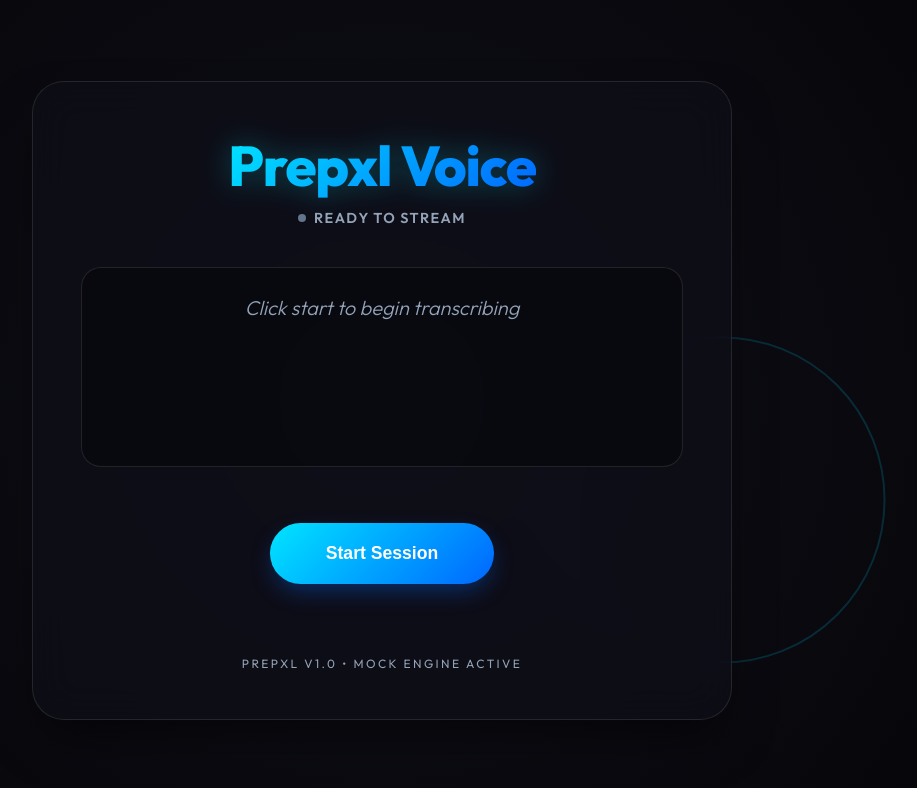
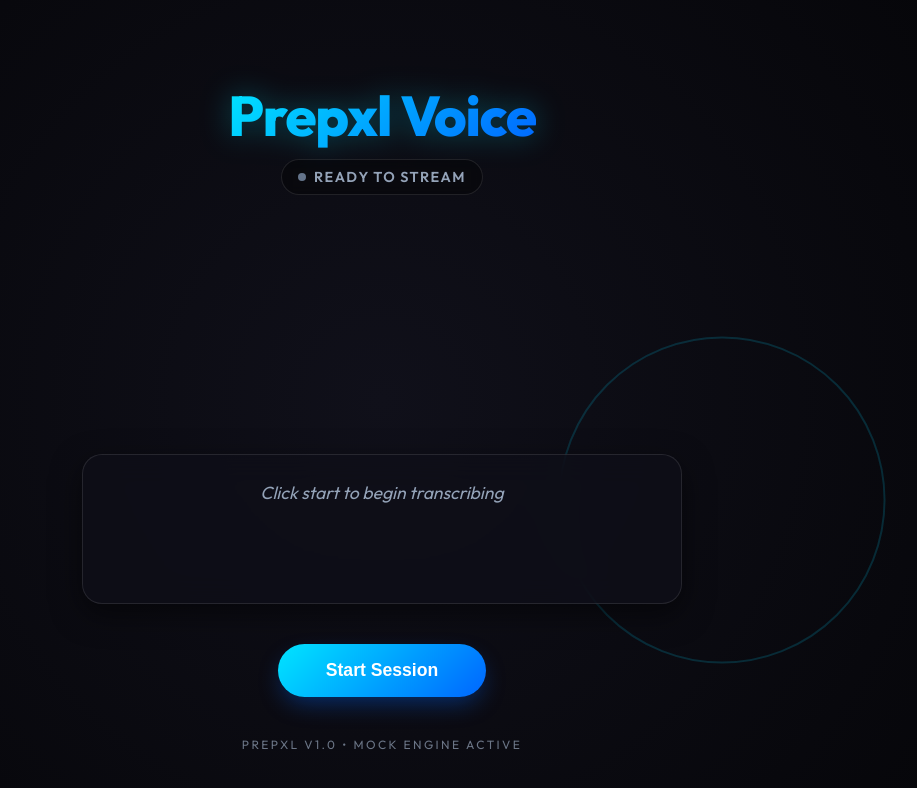
Before and after one commit to shloksharmawork/prepxl, a React app in the folder frontend/: page / in a window 1280 px wide. Shown: the top 788 px of the page, without its empty margins (258-1175 px from the left). Built offline with nearby package versions, Linux system fonts and the light colour scheme; no server answers; the HTML template or start-up script is replaced by a standard one.

Commit message:
Fix UI: Split layout to unblock visualizer and improve permission tips

```diff
--- a/frontend/src/App.jsx
+++ b/frontend/src/App.jsx
@@ -99,6 +99,7 @@ function App() {
           </div>
         </header>
 
+        <div className="bottom-controls">
           <section className="transcription-box">
             {transcription ? (
               <p className="transcription-content">
@@ -124,12 +125,15 @@ function App() {
             )}
 
             {micError && (
-            <div style={{ marginTop: '1.5rem', textAlign: 'center' }}>
-              <p style={{ color: '#ff6b6b', fontSize: '0.9rem', marginBottom: '0.25rem' }}>
-                ⚠️ {micError}
+              <div style={{ marginTop: '1rem', textAlign: 'center', background: 'rgba(255,0,0,0.1)', padding: '1rem', borderRadius: '1rem', border: '1px solid rgba(255,0,0,0.2)' }}>
+                <p style={{ color: '#ff6b6b', fontSize: '0.95rem', fontWeight: '600', marginBottom: '0.5rem' }}>
+                  ⚠️ access denied
                 </p>
-              <p style={{ color: '#94a3b8', fontSize: '0.75rem' }}>
-                Please allow microphone access in your browser settings.
+                <p style={{ color: '#e2e8f0', fontSize: '0.85rem' }}>
+                  Since you enabled browser permission, this is likely blocked by <strong>Windows/System Settings</strong>.
+                </p>
+                <p style={{ color: '#94a3b8', fontSize: '0.8rem', marginTop: '0.5rem' }}>
+                  Go to <em>Settings {'>'} Privacy {'>'} Microphone</em> and allow desktop apps.
                 </p>
               </div>
             )}
@@ -138,6 +142,7 @@ function App() {
           <footer className="footer">
             Prepxl v1.0 • Mock Engine Active
           </footer>
+        </div>
       </main>
     </div>
   );
--- a/frontend/src/index.css
+++ b/frontend/src/index.css
@@ -56,25 +56,26 @@ body {
   z-index: 1;
 }
 
+/* Glassmorphism Main UI - HUD Layout */
 .ui-main {
-  position: relative;
+  position: absolute;
+  inset: 0;
   z-index: 10;
   display: flex;
   flex-direction: column;
+  justify-content: space-between;
   align-items: center;
-  gap: 2.5rem;
-  width: 90%;
-  max-width: 700px;
-  padding: 3rem;
-  border-radius: 2rem;
-  background: var(--bg-surface);
-  backdrop-filter: blur(20px);
-  border: 1px solid var(--glass-border);
-  box-shadow: 0 25px 50px -12px rgba(0, 0, 0, 0.5);
+  padding: 3rem 1.5rem;
+  background: transparent;
+  pointer-events: none;
+  /* Allow clicks to pass through empty space */
 }
 
+/* Header - Top */
 .header-group {
   text-align: center;
+  pointer-events: auto;
+  margin-top: 2rem;
 }
 
 .title {
@@ -99,6 +100,12 @@ body {
   color: var(--text-dim);
   text-transform: uppercase;
   letter-spacing: 0.1em;
+  background: rgba(0, 0, 0, 0.3);
+  padding: 0.5rem 1rem;
+  border-radius: 50px;
+  backdrop-filter: blur(5px);
+  border: 1px solid var(--glass-border);
+  display: inline-flex;
 }
 
 .dot {
@@ -131,23 +138,37 @@ body {
   }
 }
 
+/* Bottom Controls Container */
+.bottom-controls {
+  display: flex;
+  flex-direction: column;
+  align-items: center;
+  gap: 1.5rem;
+  width: 100%;
+  max-width: 600px;
+  pointer-events: auto;
+}
+
+/* Transcription Box */
 .transcription-box {
   width: 100%;
-  height: 200px;
-  background: rgba(0, 0, 0, 0.3);
+  height: 150px;
+  background: var(--bg-surface);
+  backdrop-filter: blur(15px);
   border-radius: 1.25rem;
   padding: 1.5rem;
   border: 1px solid var(--glass-border);
   overflow-y: auto;
-  position: relative;
+  box-shadow: 0 10px 30px rgba(0, 0, 0, 0.5);
+  margin-bottom: 1rem;
 }
 
 .transcription-content {
-  font-size: 1.25rem;
+  font-size: 1.1rem;
   line-height: 1.6;
   color: var(--text-main);
   text-align: center;
-  font-weight: 300;
+  font-weight: 400;
 }
 
 .placeholder {
@@ -155,15 +176,19 @@ body {
   font-style: italic;
 }
 
+/* Controls */
 .controls {
-  margin-top: 1rem;
+  display: flex;
+  flex-direction: column;
+  align-items: center;
+  text-align: center;
 }
 
 .btn-primary {
   background: linear-gradient(135deg, var(--accent-primary), var(--accent-secondary));
   color: white;
   border: none;
-  padding: 1.25rem 3.5rem;
+  padding: 1rem 3rem;
   font-size: 1.1rem;
   font-weight: 700;
   border-radius: 100px;
@@ -181,12 +206,13 @@ body {
   background: rgba(255, 255, 255, 0.05);
   color: white;
   border: 1px solid var(--glass-border);
-  padding: 1.25rem 3.5rem;
+  padding: 1rem 3rem;
   font-size: 1.1rem;
   font-weight: 700;
   border-radius: 100px;
   cursor: pointer;
   transition: all 0.3s;
+  backdrop-filter: blur(5px);
 }
 
 .btn-secondary:hover {
@@ -194,11 +220,12 @@ body {
 }
 
 .footer {
-  margin-top: 2rem;
   font-size: 0.75rem;
   color: var(--text-dim);
   letter-spacing: 0.2em;
   text-transform: uppercase;
+  margin-top: 1rem;
+  opacity: 0.7;
 }
 
 /* Hide scrollbar for cleaner look */
```
Lines whose indentation alone changed are shown as unchanged.
